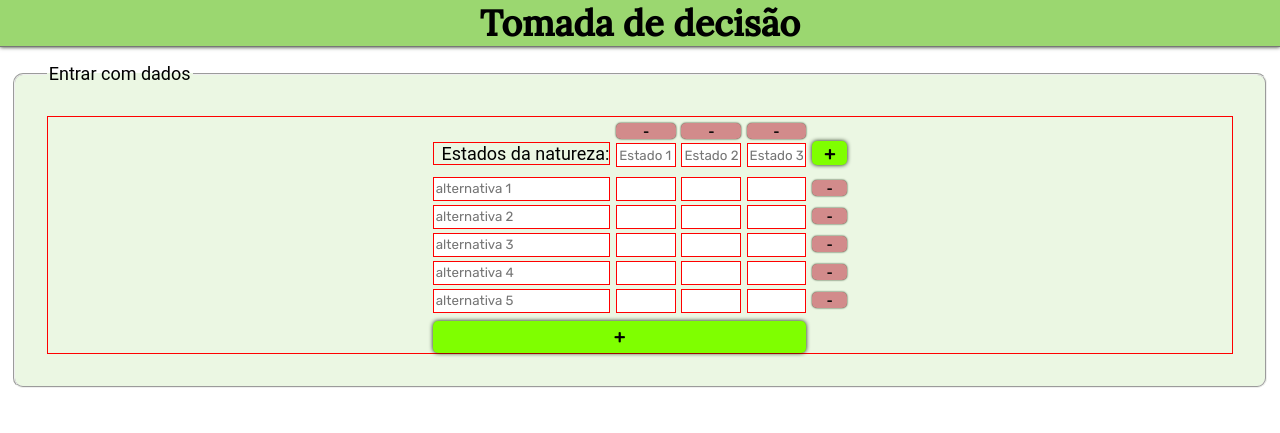
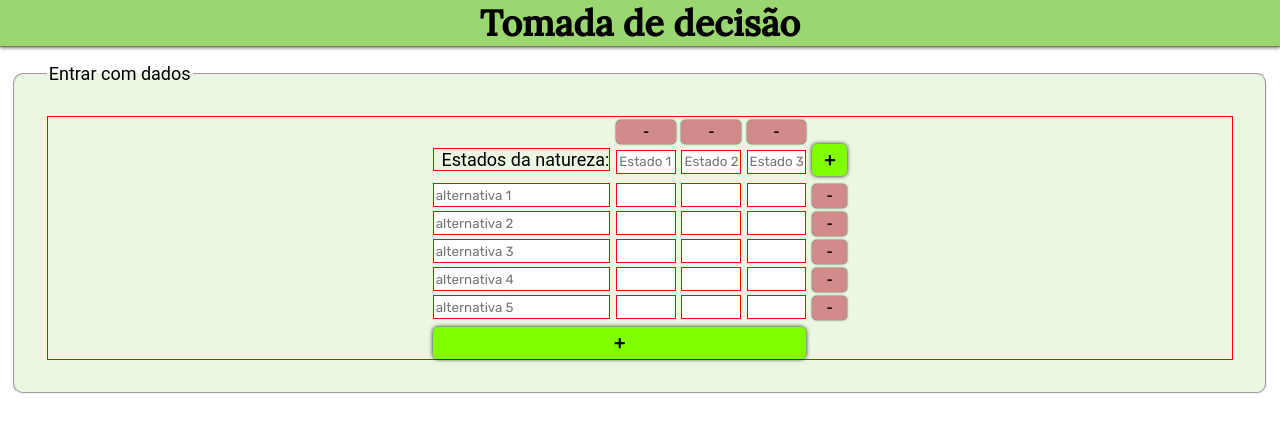
Before and after one commit to damianvaz/tomada-de-decisao, a PHP site: page /main.php in a window 1280 px wide. Shown: the top 433 px of the page. Run offline with PHP 8.4, Linux system fonts and the light colour scheme.

Commit message:
Commit from ItelliJ 2

```diff
--- a/includes/util.inc.php
+++ b/includes/util.inc.php
@@ -14,11 +14,17 @@
         // Printing the minus button for the alternative with correct style and position and the highlight for the button
       //  $top = 60 + (3.5 * $alternativeNumber);
         //$top = 60 + (3.5 * $alternativeNumber);
-        $top = 3.5 + (3.5 * $alternativeNumber);
+        //$top = 3.5 + (3.5 * $alternativeNumber);
+       // $top = .5; space between button and border
+        //$top = 4; up to top pf label
+        $top = 4.5; //up to top of input;
+        //$top = 7.5; // up to BOTTOM of input
+        //$top = 9; // up to top of input data
+        $top = 5.5 + (3.5 * $alternativeNumber);
         $top .= "vh";
         $width = (15 + (5.5 * $StatesQtd));
-        $totalWidth = (18.5 + (5.5 * $StatesQtd));
-        $left = (100 - $totalWidth)/2;
+        $totalWidth = 18.5 + (5.5 * $StatesQtd);
+        $left = ($totalWidth < 100) ? (100 - $totalWidth)/2: 0;
         $highlight = "<div class='minusAlternativeHighlight minusAlternativeHighlight$alternativeNumber' style='top:$top;width:$width%;left: $left%'></div>";
         $style = "<style>button.minusAlternative$alternativeNumber:hover + .minusAlternativeHighlight$alternativeNumber{ display: block }</style>";
         $atribute = "minusAlternative$alternativeNumber";
@@ -34,8 +40,8 @@
 
         echo "<label class='placeholder'>-</label>";
         $stateNameEcho = $labelStateName;
-        //$height = (4 + (3.5 * $alternativesNumber));
-        $height = (3.5 + (3.5 * $alternativesNumber));
+        $height = (4 + (3.5 * $alternativesNumber));
+     //   $height = (3.5 + (3.5 * $alternativesNumber));
        // $height = (3.5 * $alternativesNumber);
         $height .= "vh";
         $totalWidth = (18.5 + (5.5 * $StatesNumber));
--- a/style.css
+++ b/style.css
@@ -39,8 +39,6 @@ label.alinha {
 label.placeholder {
     visibility: hidden;
     width: 15%;
-    font-size: 0;
-    height: 0;
     display: inline-block;
     margin-bottom: 0;
     margin-top: 0;
@@ -69,7 +67,7 @@ input.alternativeData {
 
 input.alternativeName {
     width: 15%;
-    margin: 0;
+    /*margin: 0;*/
     border: red 1px solid;
 }
 
@@ -80,10 +78,10 @@ button {
     font-size: 18px;
     font-weight: bold;
     min-width: 3%;
-    height: 2vh;
+    height: 3vh;
     font-family: 'Rubik', serif;
     padding: 2px;
-    margin: 8px auto auto 8px;
+    margin: auto auto auto .5%;
     background-color: chartreuse;
     border-radius: 5px;
     border: 0;
@@ -161,7 +159,7 @@ button.addAlternative:hover {
 
 button.addState {
     margin: auto auto auto .5%;
-    height: 3vh;
+    height: 4vh;
 }
 p {
     width: 50%;
```
